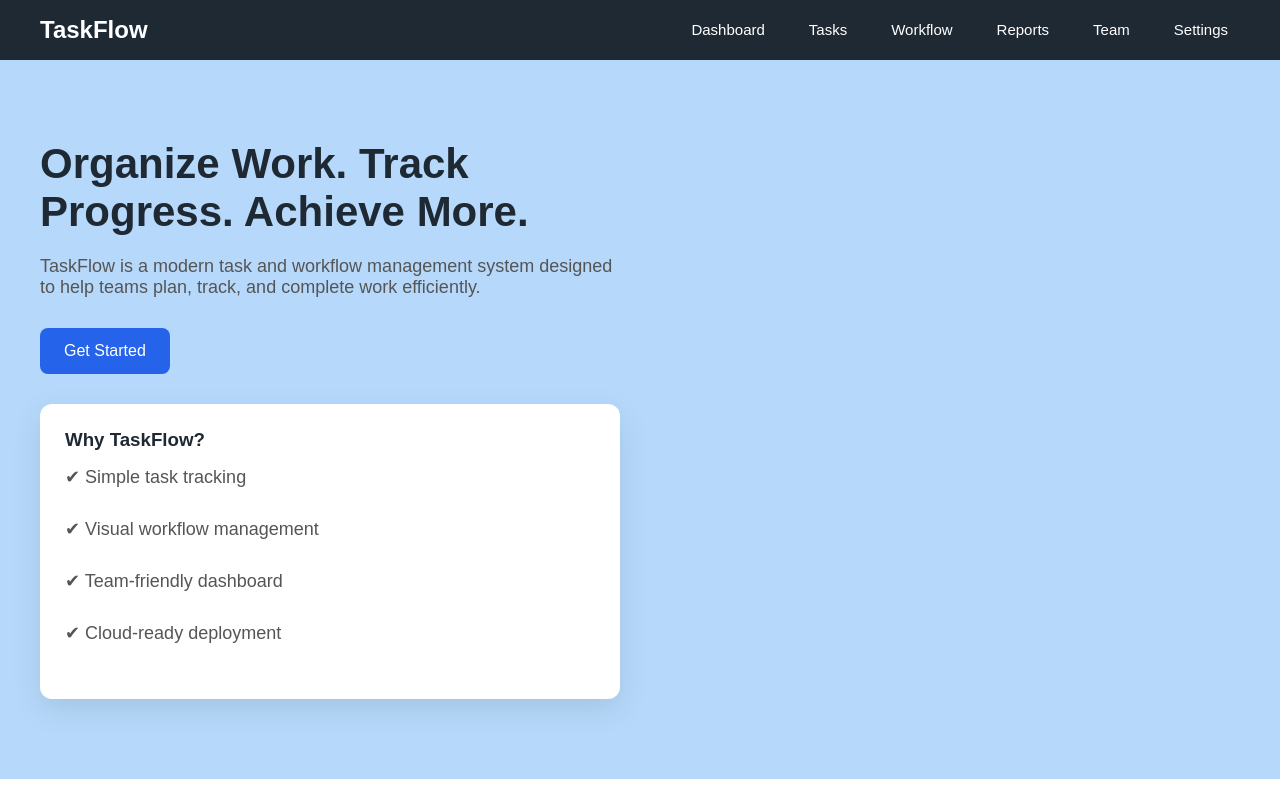
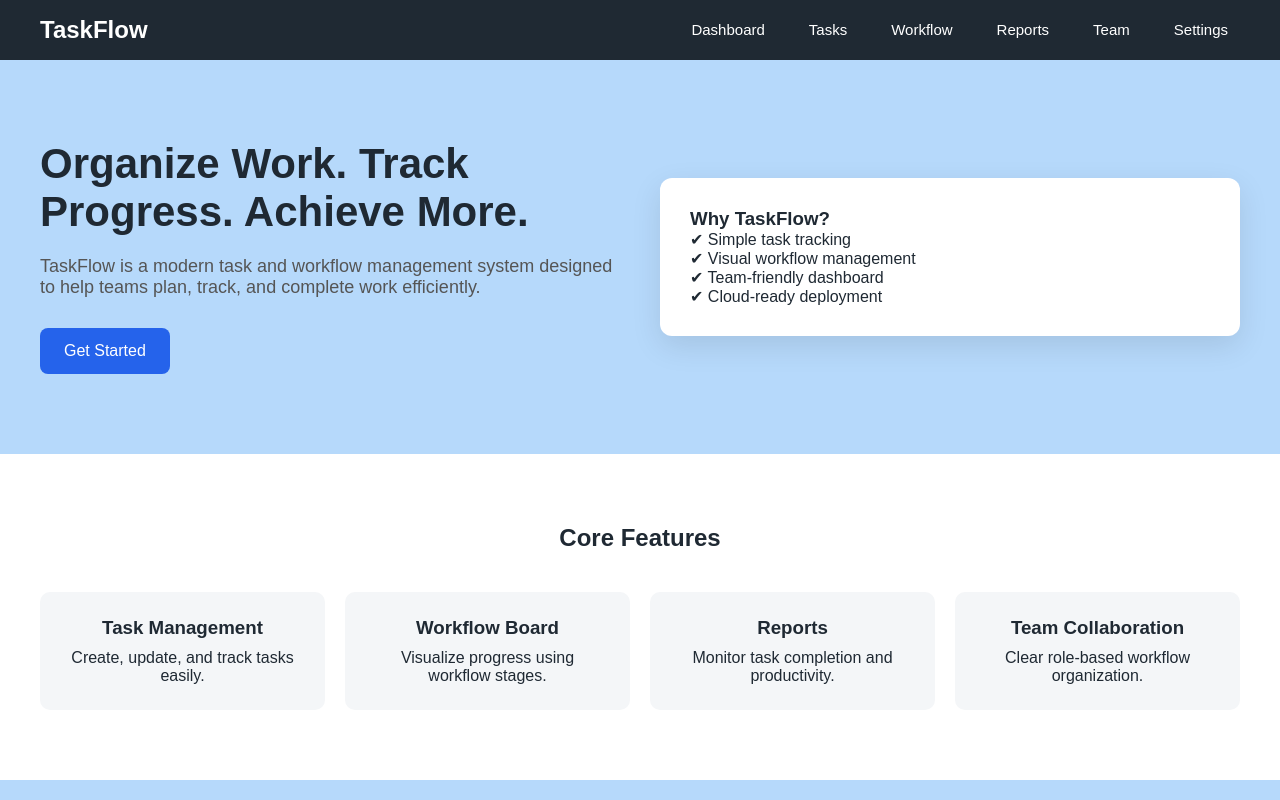
Before and after one commit to dinusha014/TaskFlow-SaaS-DevOps, a plain HTML site: page index.html in a window 1280 px wide. Shown: the top 800 px of the page. Drawn offline with Linux system fonts and the light colour scheme.

Commit message:
Background

```diff
--- a/index.html
+++ b/index.html
@@ -55,7 +55,7 @@ nav ul li a:hover{
   display:grid;
   grid-template-columns:1fr 1fr;
   gap:40px;
-  align-items:start;
+  align-items:center;
 }
 
 .hero-text h1{
@@ -78,7 +78,6 @@ nav ul li a:hover{
   font-size:16px;
   cursor:pointer;
   transition: background 0.3s;
-  margin-bottom:30px;
 }
 
 .hero-text button:hover{
@@ -87,18 +86,9 @@ nav ul li a:hover{
 
 .hero-box{
   background:#ffffff;
-  padding:25px;
+  padding:30px;
   border-radius:12px;
   box-shadow:0 10px 30px rgba(0,0,0,0.1);
-}
-
-.hero-box h3{
-  margin-bottom:15px;
-}
-
-/* Right empty space (optional visual balance) */
-.hero-image{
-  min-height:300px;
 }
 
 /* Features */
@@ -138,6 +128,7 @@ footer{
   margin-top:40px;
 }
 
+/* Responsive */
 @media(max-width:900px){
   .hero{
     grid-template-columns:1fr;
@@ -164,30 +155,22 @@ footer{
 
 <!-- Hero Section -->
 <section class="hero">
-
-  <!-- LEFT SIDE -->
   <div class="hero-text">
     <h1>Organize Work. Track Progress. Achieve More.</h1>
     <p>
       TaskFlow is a modern task and workflow management system designed to help
       teams plan, track, and complete work efficiently.
     </p>
-
     <button onclick="goToLogin()">Get Started</button>
-
-    <!-- HERO BOX MOVED BELOW BUTTON -->
-    <div class="hero-box">
-      <h3>Why TaskFlow?</h3>
-      <p>✔ Simple task tracking</p>
-      <p>✔ Visual workflow management</p>
-      <p>✔ Team-friendly dashboard</p>
-      <p>✔ Cloud-ready deployment</p>
-    </div>
   </div>
 
-  <!-- RIGHT SIDE (EMPTY / FUTURE IMAGE) -->
-  <div class="hero-image"></div>
-
+  <div class="hero-box">
+    <h3>Why TaskFlow?</h3>
+    <p>✔ Simple task tracking</p>
+    <p>✔ Visual workflow management</p>
+    <p>✔ Team-friendly dashboard</p>
+    <p>✔ Cloud-ready deployment</p>
+  </div>
 </section>
 
 <!-- Features Section -->
@@ -226,6 +209,8 @@ footer{
 function goToLogin(){
   window.location.href = "login.html";
 }
+
+console.log("TaskFlow Home Page Loaded");
 </script>
 
 </body>
```
